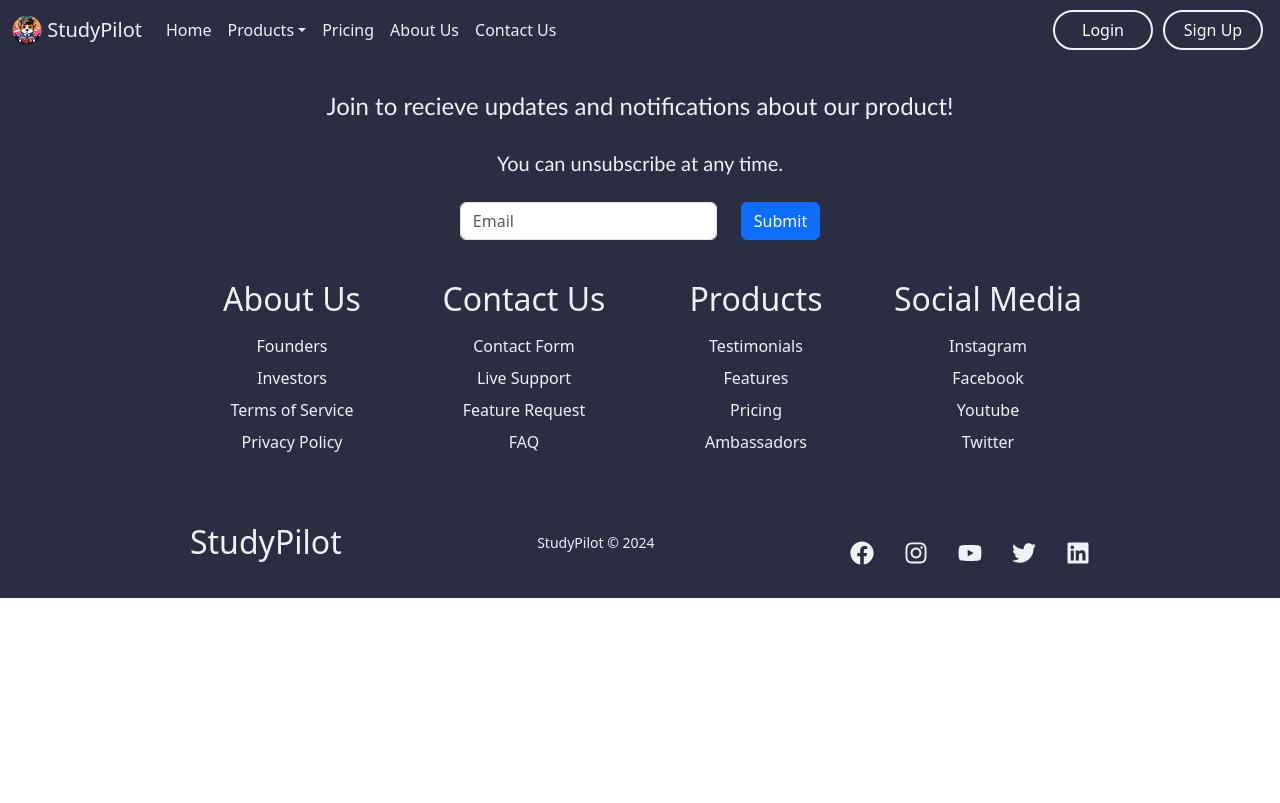
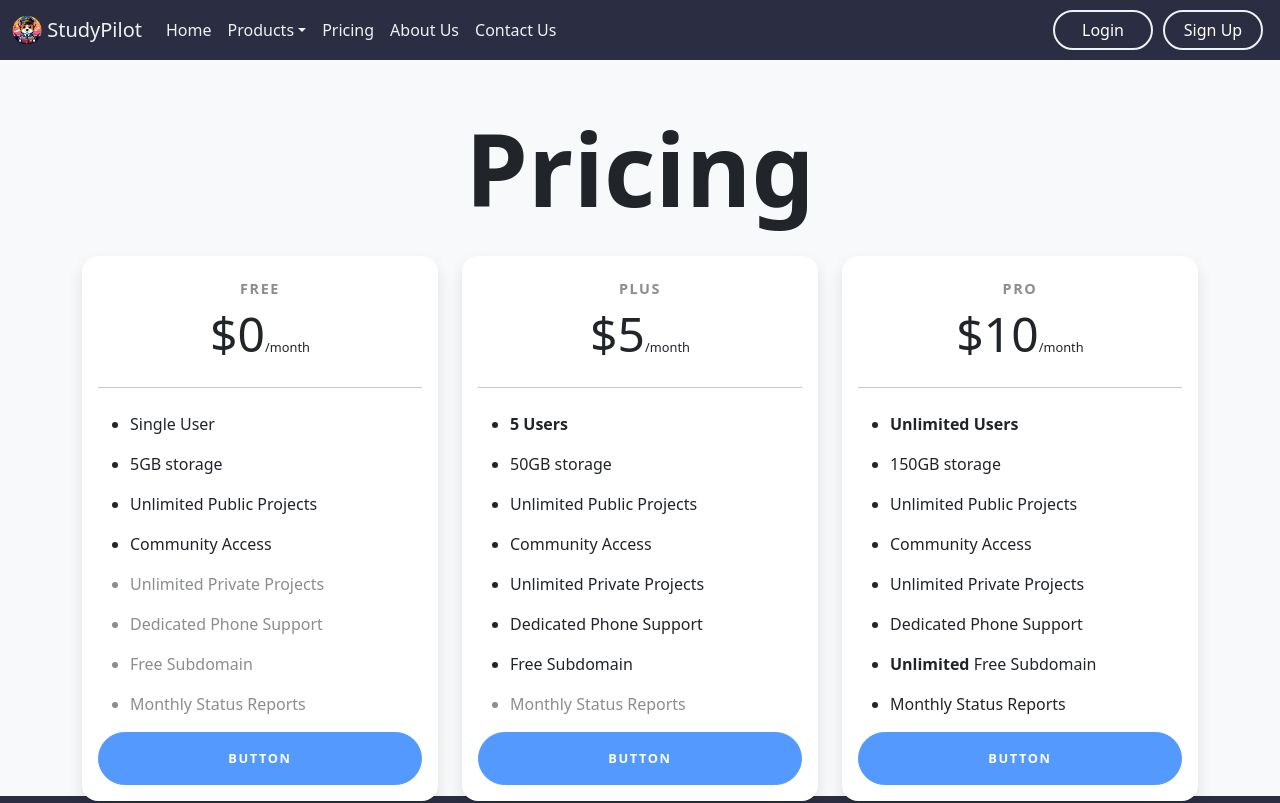
Before and after one commit to shricharanks108/studypilot, a React (Create React App) app: page /pricing in a window 1280 px wide. Shown: the top 803 px of the page. Built offline with nearby package versions, Linux system fonts and the light colour scheme.

Commit message:
Add PricingPage to Routing

```diff
--- a/src/App.js
+++ b/src/App.js
@@ -1,5 +1,6 @@
 import './App.css';
 import HomePage from "./pages/HomePage/HomePage";
+import PricingPage from "./pages/PricingPage/PricingPage";
 import Header from "./components/Header/Header"
 import Footer from "./components/Footer/Footer"
 import { Routes, BrowserRouter, Route } from 'react-router-dom'
@@ -17,6 +18,7 @@ function App() {
       <Routes>
         <Route path='/' element={ <HomePage/> } />
         <Route path='/home' element={ <HomePage/> } />
+        <Route path='/pricing' element={ <PricingPage/> } />
         {/* <Route path='/*' element={ <NotFound/> } /> */}
       </Routes>
       <Footer />
```
